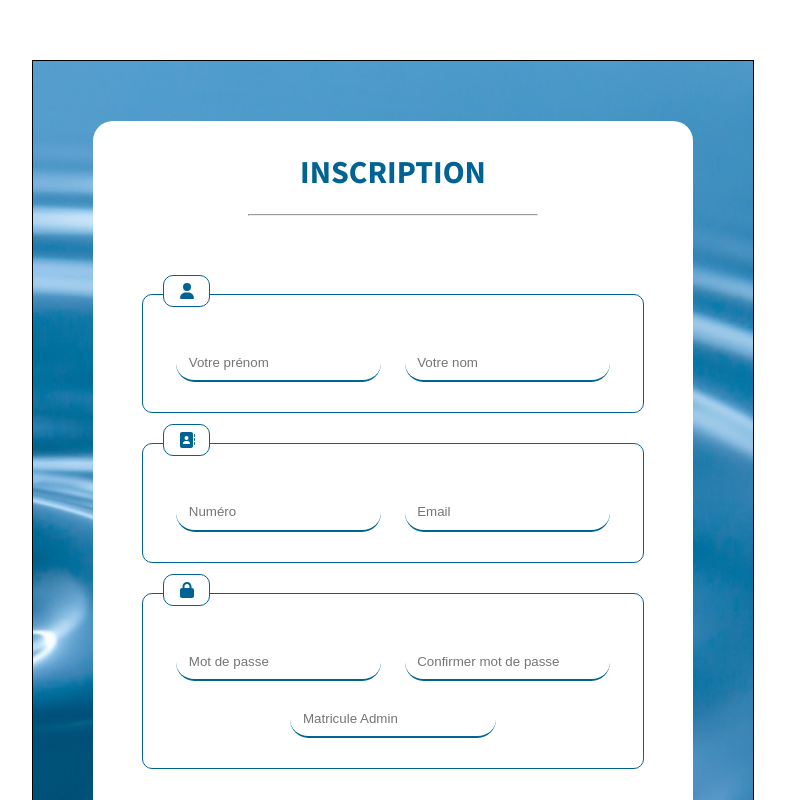
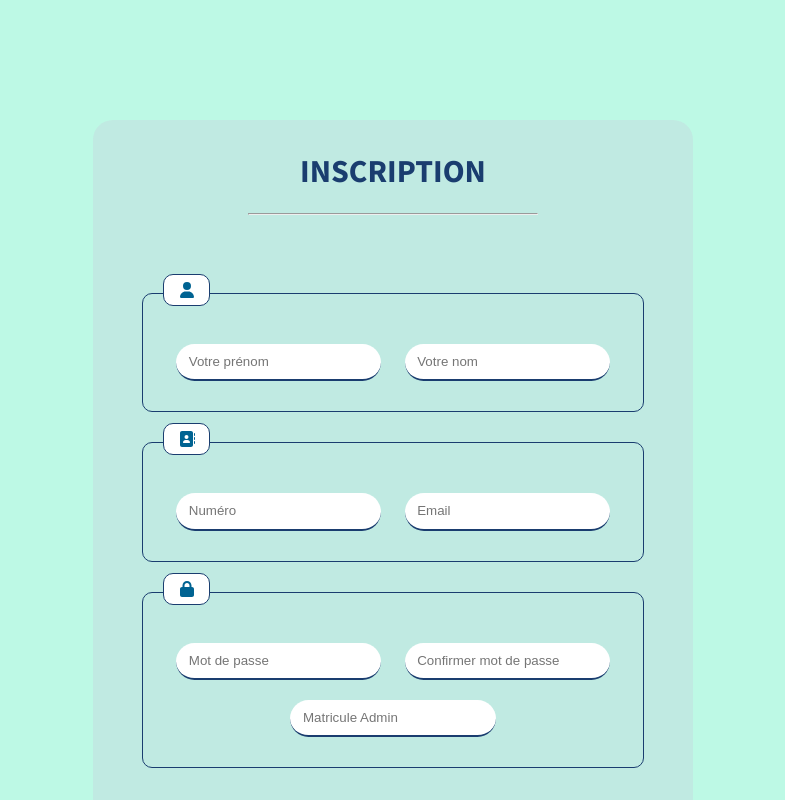
Before and after one commit to sambastraore/leak-detection, a React (Create React App) app: page /regis in a window 1280 px wide. Shown: the top 800 px of the page, without its empty margins (255-1040 px from the left). Built offline with nearby package versions, Linux system fonts and the light colour scheme.

Commit message:
some front refactoring

```diff
--- a/src/assets/style/style.css
+++ b/src/assets/style/style.css
@@ -1,14 +1,19 @@
+body{
+    background-color: rgb(189, 249, 229);
+}
+
 .corps
 {
     width: 500px;
     height: 500px;
     margin: 0 auto;
-    border: 1px solid #000000;
-
+    border-radius: 5px;
+    border-color: #1a3d6f;
     margin-top: 60px;
     padding: 60px;
-    background-image: url("../img/background.png");
-    background-position: right;
+   /*background-image: url("../img/background.png");*/
+   /* background-position: right;*/
+   background-size: cover;
 
 }
 
@@ -19,7 +24,7 @@
     margin: 0 auto;
 
     align-items: center;
-    background-color: white;
+    background-color:#c7c9da52;
     border-radius: 20px;
 
 }
@@ -32,7 +37,7 @@ padding: 10px;
 margin-bottom: 60px;
 
 text-align: center;
-color: #006392;
+color: #1a3d6f;
 }
 .the-hr
 {
@@ -58,11 +63,11 @@ color: #006392;
 input
 {
     height: 30px;
-    border-bottom: 1px solid #006392;
+    border-bottom: 1px solid #1a3d6f;
      appearance: none;
 	border: none;
 	outline: none;
-	border-bottom: .2em solid #006392;
+	border-bottom: .2em solid #1a3d6f;
 	background: white;
 	border-radius: 21px;
 	padding: .2em;
@@ -99,7 +104,7 @@ input:focus
     width: 250px;
     border: none;
     border-radius: 10px;
-    background-color: #006392 ;
+    background-color: #1a3d6f ;
     color: white;
     font-size: 20px;
 }
@@ -115,7 +120,7 @@ input:focus
 
     width: 80%;
     margin: 0 auto;
-    border: 1px solid #006392;
+    border: 1px solid #1a3d6f;
     padding: 10px;
     padding-top: 30px;
     padding-bottom: 30px;
@@ -128,7 +133,7 @@ input:focus
 {
     display: inline-block;
 
-    border: 1px solid #006392 ;
+    border: 1px solid #1a3d6f ;
     width: 35px;
     text-align: center;
     border-radius: 10px;
--- a/src/components/authentication/Login.js
+++ b/src/components/authentication/Login.js
@@ -88,11 +88,6 @@ const Login = () => {
           </div>
         </form>
       </div>
-      {/*
-            gardons une trace <div className="input-2">
-              <input type="password" />
-              <span className="icon-password"></span>
-            </div> */}
     </div>
   );
 };
--- a/src/components/authentication/Regis.js
+++ b/src/components/authentication/Regis.js
@@ -32,6 +32,7 @@ const Regis = () => {
           prenom: firstName,
           nom: lastName,
           numero: numero,
+          email: email,
           });
 
         console.log(userInformations);
@@ -79,6 +80,7 @@ const Regis = () => {
             <div className="the-hr">
               <hr />
             </div>
+
           </header>
 
           <div className="body-formulaire">
@@ -128,7 +130,7 @@ const Regis = () => {
             </span>
             <span className="">
               {/* <a href=""> Login</a>{" "} */}
-              <Link to={"/login"}>Login</Link>
+              <Link to={"/login"}> Login</Link>
             </span>
           </div>
         </form>
--- a/src/scenes/dashboard/index.jsx
+++ b/src/scenes/dashboard/index.jsx
@@ -59,7 +59,7 @@ const Dashboard = () => {
           justifyContent="center"
         >
           <StatBox
-            title="REGION ACTUEL"
+            title="REGION ACTUELLE"
             subtitle="LOUGA"
             icon={
               <PinDropIcon
@@ -76,7 +76,7 @@ const Dashboard = () => {
           justifyContent="center"
         >
           <StatBox
-            title="NOMBRE DE TUYAU"
+            title="NOMBRE DE TUYAUX"
             subtitle="215"
             icon={
               <SensorsIcon
@@ -185,7 +185,6 @@ const Dashboard = () => {
                   {/* {transaction.user} */}
                 </Typography>
               </Box>
-              <Box color={colors.grey[100]}>{transaction.date}</Box>
               <Box
                 backgroundColor={colors.greenAccent[500]}
                 p="5px 10px"
```
